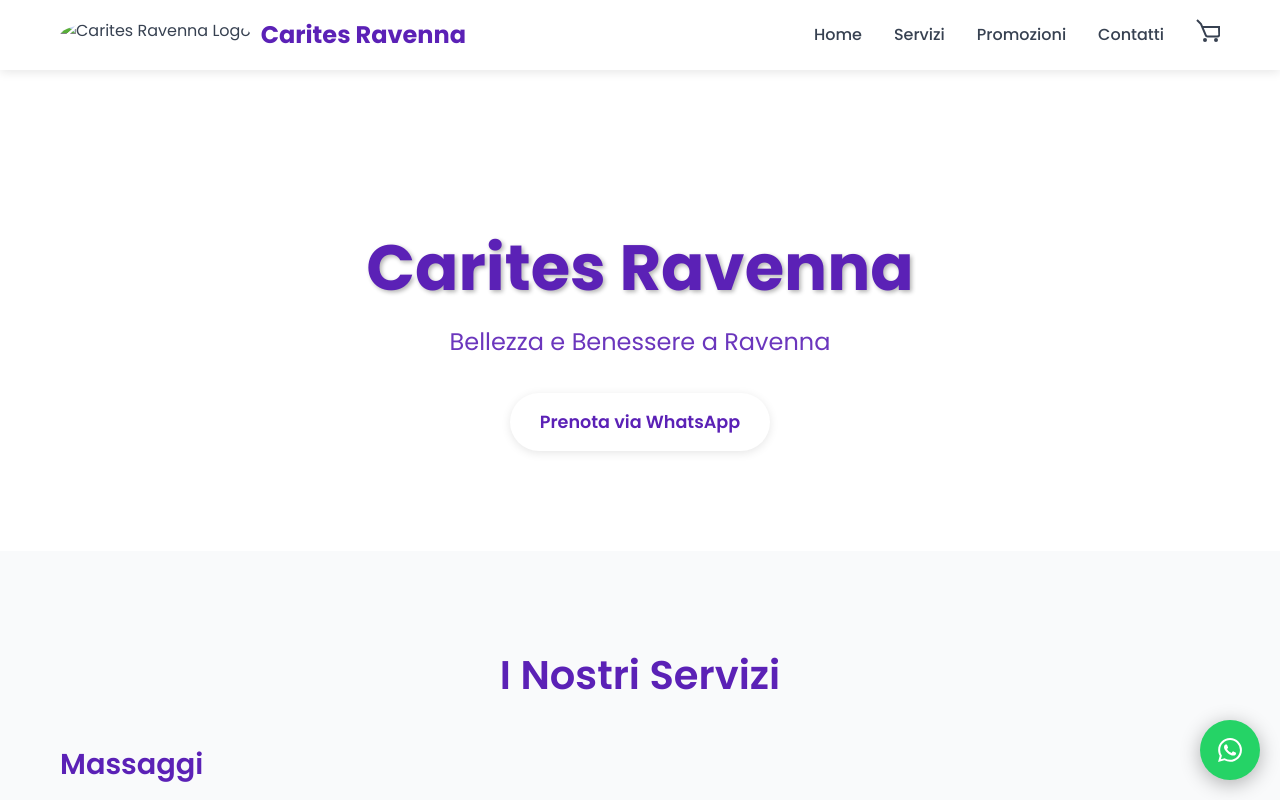
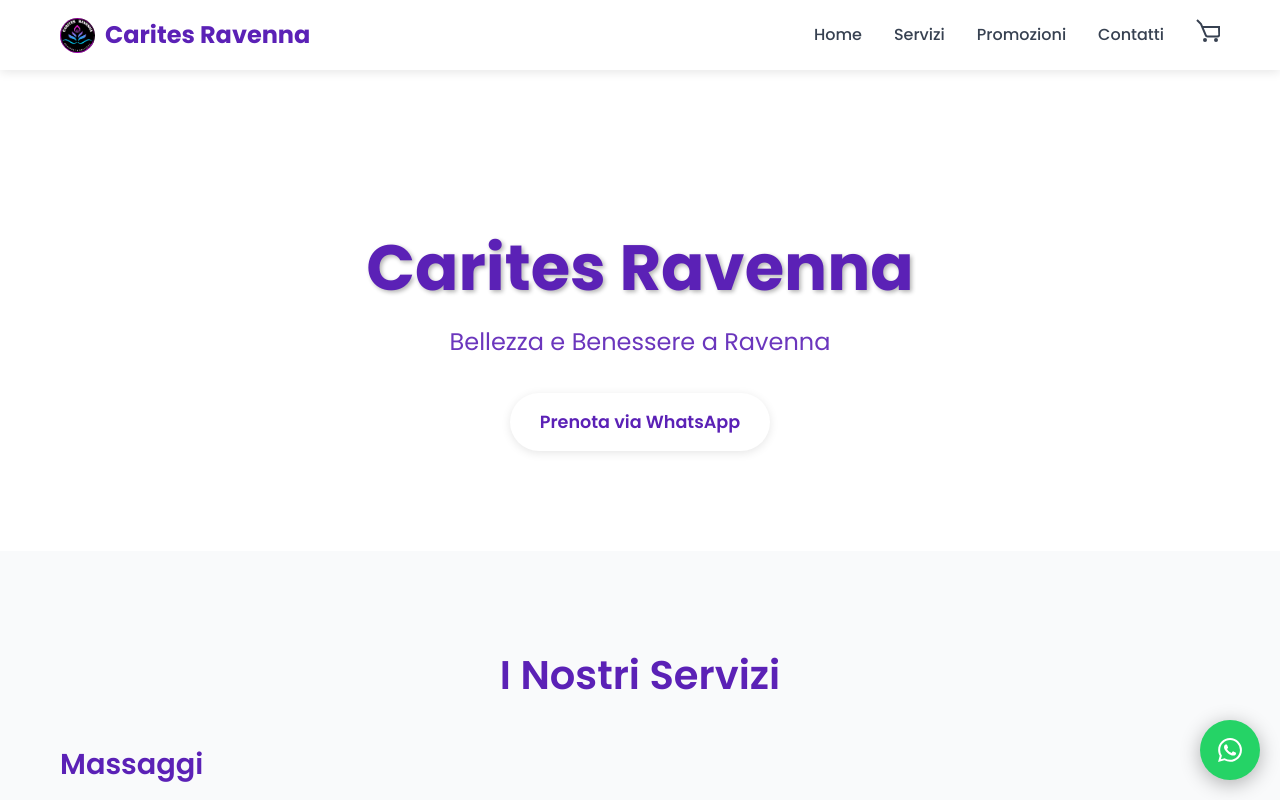
Before and after one commit to LautaroVegaa/Landing-page-Carites-Ravenna, a plain HTML site: page index.html in a window 1280 px wide. Shown: the top 800 px of the page. Drawn offline with Linux system fonts and the light colour scheme.

Commit message:
fix: logo fixed

```diff
--- a/index.html
+++ b/index.html
@@ -19,7 +19,7 @@
     <nav class="navbar" id="navbar">
         <div class="nav-container">
             <div class="nav-logo">
-                <img src="img/logo-carites.jpg" alt="Carites Ravenna Logo" class="logo-img">
+                <img src="img/logo-carites.png" alt="Carites Ravenna Logo" class="logo-img">
                 <a href="#home">Carites Ravenna</a>
             </div>
 
```
